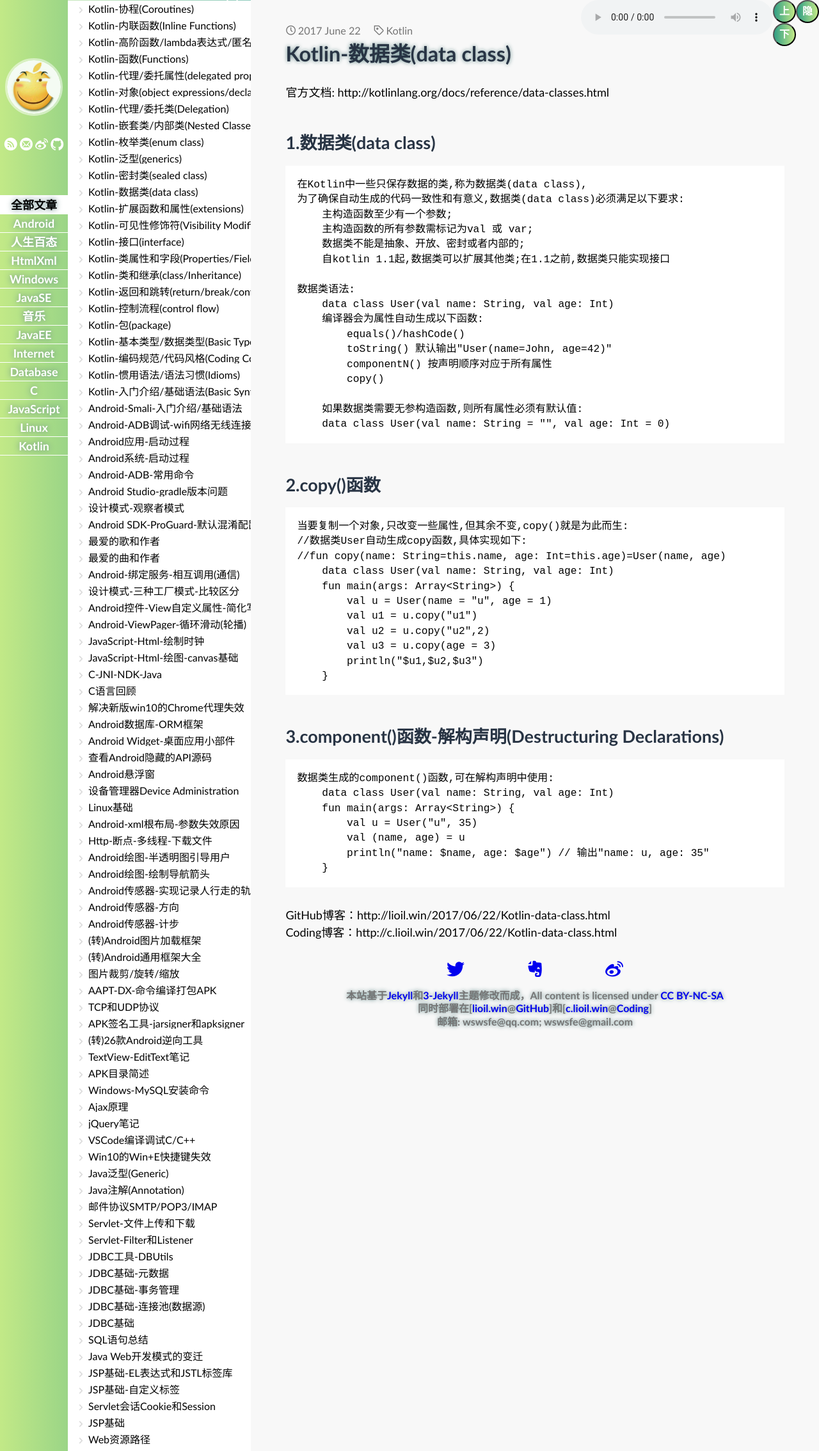
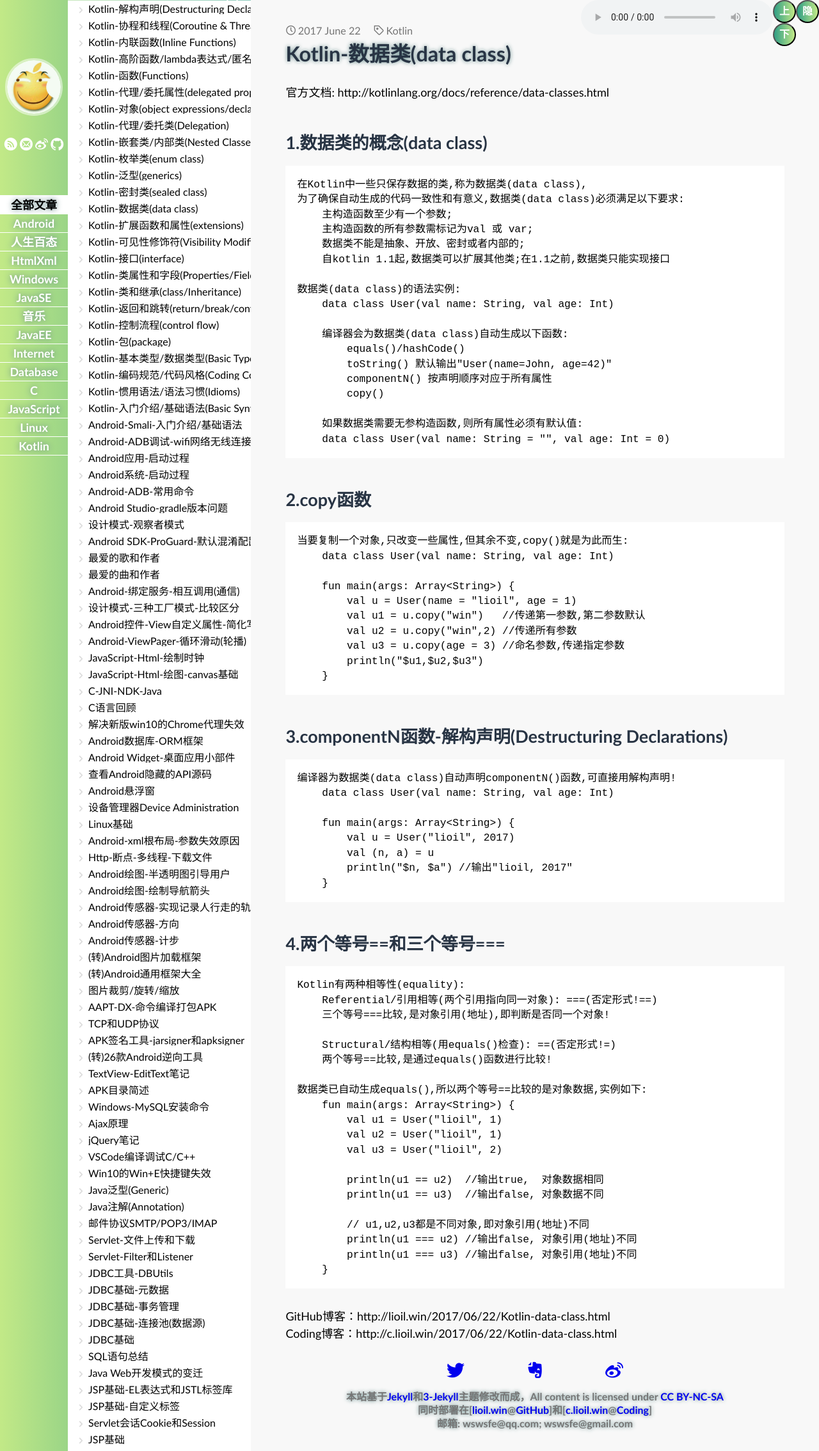
Before and after one commit to lioilwin/lioilwin.github.io, a Jekyll site: the page built from _posts/2017-06-22-Kotlin-data-class.md, in a window 1280 px wide. Shown: the whole page at 64% size. Built offline with Jekyll 4.4.1, drawn with Linux system fonts in a browser that asks for light colours; some web fonts are replaced; comment, search, counter and statistics services are not loaded.

Commit message:
添加文章

```diff
--- a/_posts/2017-06-22-Kotlin-data-class.md
+++ b/_posts/2017-06-22-Kotlin-data-class.md
@@ -5,7 +5,7 @@ tags: Kotlin
 ---
 官方文档: http://kotlinlang.org/docs/reference/data-classes.html
 
-## 1.数据类(data class)
+## 1.数据类的概念(data class)
     在Kotlin中一些只保存数据的类,称为数据类(data class),
     为了确保自动生成的代码一致性和有意义,数据类(data class)必须满足以下要求:
         主构造函数至少有一个参数;
@@ -13,9 +13,10 @@ tags: Kotlin
         数据类不能是抽象、开放、密封或者内部的;
         自kotlin 1.1起,数据类可以扩展其他类;在1.1之前,数据类只能实现接口
 
-    数据类语法:
+    数据类(data class)的语法实例:
         data class User(val name: String, val age: Int)
-        编译器会为属性自动生成以下函数:
+
+        编译器会为数据类(data class)自动生成以下函数:
             equals()/hashCode()
             toString() 默认输出"User(name=John, age=42)"
             componentN() 按声明顺序对应于所有属性
@@ -24,26 +25,48 @@ tags: Kotlin
         如果数据类需要无参构造函数,则所有属性必须有默认值:
         data class User(val name: String = "", val age: Int = 0)
 
-## 2.copy()函数
+## 2.copy函数
     当要复制一个对象,只改变一些属性,但其余不变,copy()就是为此而生:
-    //数据类User自动生成copy函数,具体实现如下:
-    //fun copy(name: String=this.name, age: Int=this.age)=User(name, age)
         data class User(val name: String, val age: Int)
+
         fun main(args: Array<String>) {
-            val u = User(name = "u", age = 1)
-            val u1 = u.copy("u1")
-            val u2 = u.copy("u2",2)
-            val u3 = u.copy(age = 3)
+            val u = User(name = "lioil", age = 1)
+            val u1 = u.copy("win")   //传递第一参数,第二参数默认
+            val u2 = u.copy("win",2) //传递所有参数
+            val u3 = u.copy(age = 3) //命名参数,传递指定参数
             println("$u1,$u2,$u3")
         }
 
-## 3.component()函数-解构声明(Destructuring Declarations)
-    数据类生成的component()函数,可在解构声明中使用:
+## 3.componentN函数-解构声明(Destructuring Declarations)
+    编译器为数据类(data class)自动声明componentN()函数,可直接用解构声明!
         data class User(val name: String, val age: Int)
+
         fun main(args: Array<String>) {
-            val u = User("u", 35)
-            val (name, age) = u
-            println("name: $name, age: $age") // 输出"name: u, age: 35"
+            val u = User("lioil", 2017)
+            val (n, a) = u
+            println("$n, $a") //输出"lioil, 2017"
+        }
+
+## 4.两个等号==和三个等号===
+    Kotlin有两种相等性(equality):
+        Referential/引用相等(两个引用指向同一对象): ===(否定形式!==)
+        三个等号===比较,是对象引用(地址),即判断是否同一个对象!
+
+        Structural/结构相等(用equals()检查): ==(否定形式!=)
+        两个等号==比较,是通过equals()函数进行比较!
+
+    数据类已自动生成equals(),所以两个等号==比较的是对象数据,实例如下:
+        fun main(args: Array<String>) {
+            val u1 = User("lioil", 1)
+            val u2 = User("lioil", 1)
+            val u3 = User("lioil", 2)
+
+            println(u1 == u2)  //输出true,  对象数据相同
+            println(u1 == u3)  //输出false, 对象数据不同
+
+            // u1,u2,u3都是不同对象,即对象引用(地址)不同
+            println(u1 === u2) //输出false, 对象引用(地址)不同
+            println(u1 === u3) //输出false, 对象引用(地址)不同
         }
 
 GitHub博客：http://lioil.win/2017/06/22/Kotlin-data-class.html
--- a/_posts/2017-06-30-Kotlin-coroutines.md
+++ b/_posts/2017-06-30-Kotlin-coroutines.md
@@ -1,6 +1,6 @@
 ---
 layout: post
-title: Kotlin-协程(Coroutines)
+title: Kotlin-协程和线程(Coroutine & Thread)
 tags: Kotlin
 ---
 官方文档: http://kotlinlang.org/docs/reference/coroutines.html
```
Also changed, not shown: _posts/2017-06-13-Kotlin-basic-types.md (+11 -10 lines), _posts/2017-07-01-Kotlin-destructure.md (added, +112 -0 lines).
